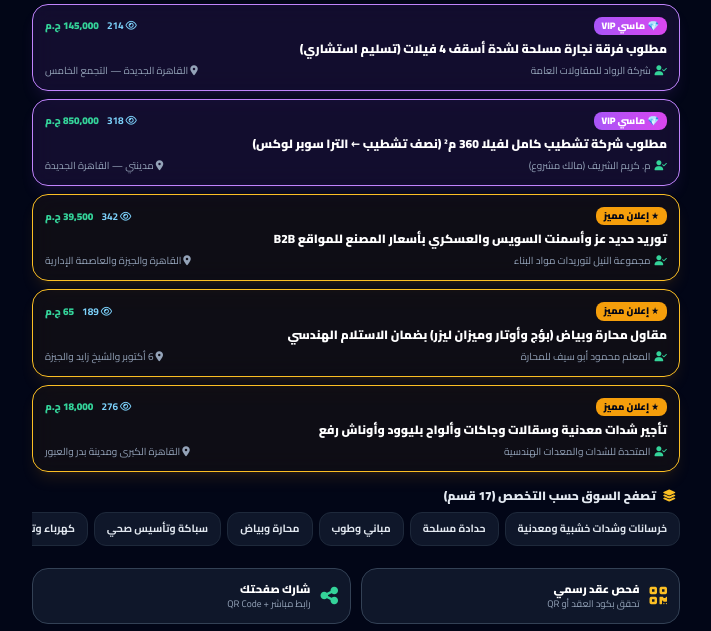
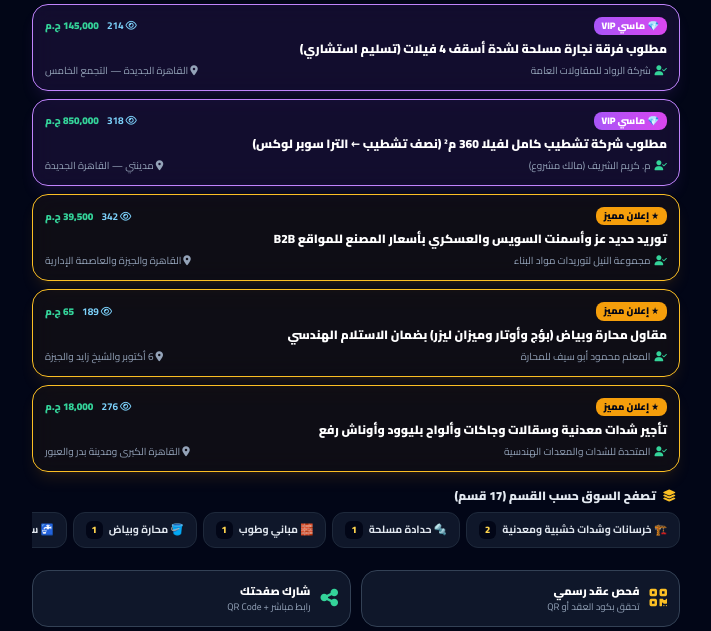
Before and after one commit to adelnabilabdullah-boop/damansite, a plain HTML site: page index.html in a window 1280 px wide. Shown: the part 803-1434 px from the top of the page, without its empty margins (284-995 px from the left). Drawn offline with nearby package versions, Linux system fonts and the light colour scheme; no server answers.

Commit message:
Update index.html

```diff
--- a/index.html
+++ b/index.html
@@ -241,5 +241,6 @@
   <script src="admin.js?v=28"></script>
   <script src="admin-ext.js?v=28"></script>
   <script src="admin-ext2.js?v=28"></script>
+  <script src="categories-ads.js?v=30"></script>
 </body>
 </html>
```
